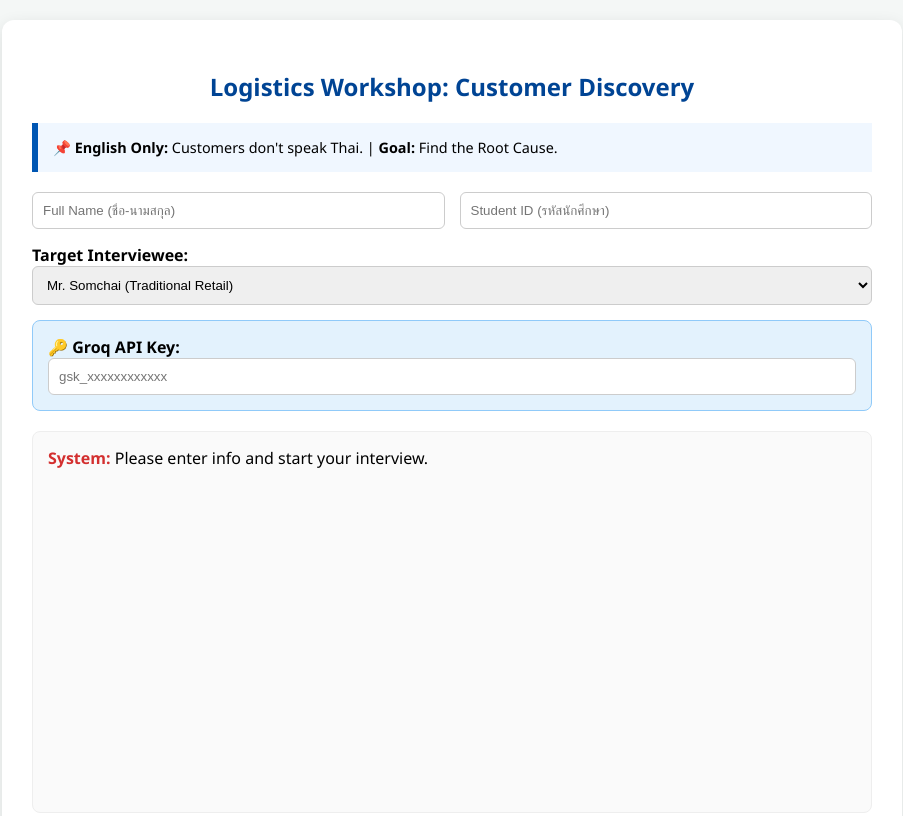
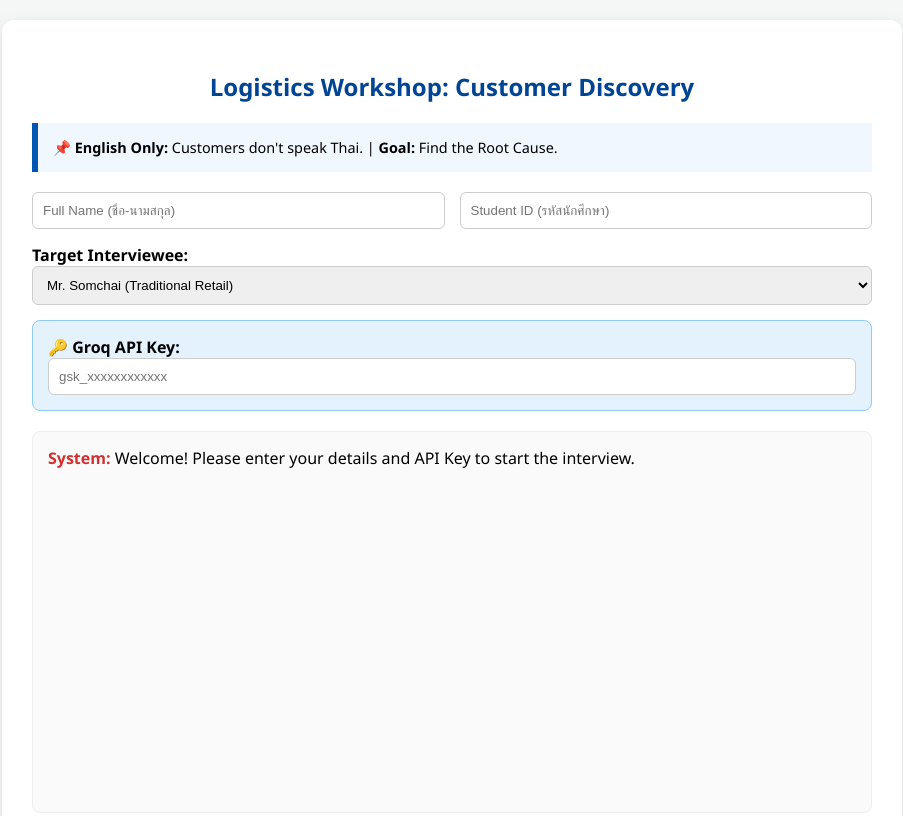
Before and after one commit to 22786/logistics-interview-platform, a website: page public/index.html in a window 1280 px wide. Shown: the top 816 px of the page, without its empty margins (188-1091 px from the left). Drawn offline with Linux system fonts and the light colour scheme.

```diff
--- a/public/index.html
+++ b/public/index.html
@@ -53,7 +53,7 @@
     </div>
 
     <div id="chat-box">
-        <div class="msg-line"><span class="system-tag">System:</span> Please enter info and start your interview.</div>
+        <div class="msg-line"><span class="system-tag">System:</span> Welcome! Please enter your details and API Key to start the interview.</div>
     </div>
 
     <textarea id="userInput" placeholder="Type your question in English..."></textarea>
```
